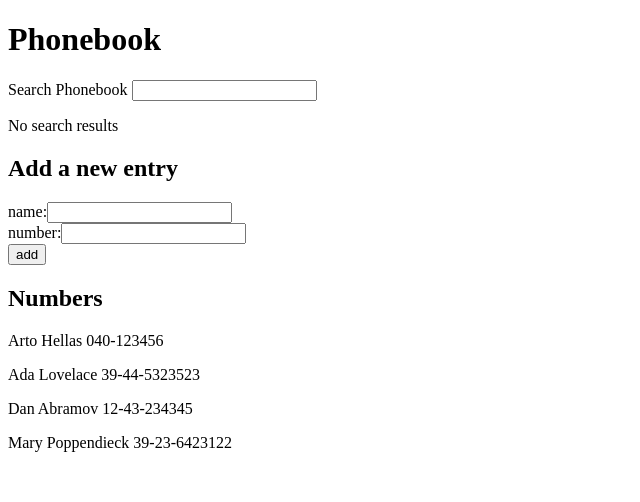
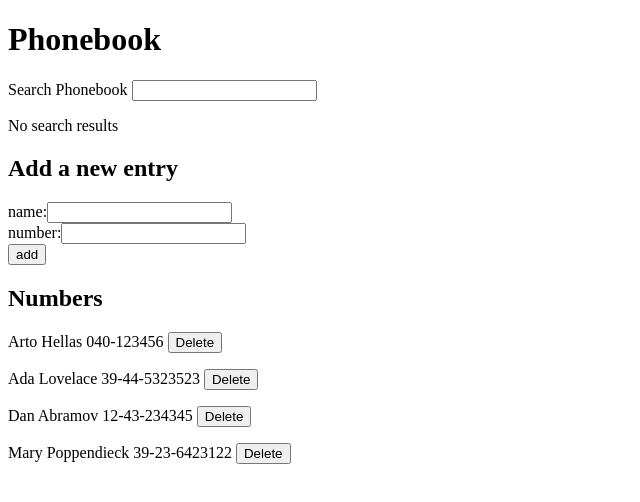
Before and after one commit to MismoMate/FullStackMooc, a React (Vite) app in the folder part2/phonebook/: page / in a window 1280 px wide. Shown: the top 502 px of the page, without its empty margins (0-640 px from the left). Built offline with nearby package versions, Linux system fonts and the light colour scheme; data requests are answered from the project's data file.

Commit message:
Add a delete button

```diff
--- a/part2/phonebook/db.json
+++ b/part2/phonebook/db.json
@@ -1,5 +1,5 @@
 {
-  "persons":[
+  "persons": [
     {
       "name": "Arto Hellas",
       "number": "040-123456",
--- a/part2/phonebook/src/App.jsx
+++ b/part2/phonebook/src/App.jsx
@@ -1,20 +1,27 @@
-import { useState } from 'react'
+import { useState, useEffect } from 'react'
 import Filter from './components/Filter'
 import PersonForm from './components/PersonForm'
 import Persons from './components/Persons'
+import phonebookService from './services/entries'
 
 const App = () => {
-  const [persons, setPersons] = useState([
-    { name: 'Arto Hellas', number: '040-123456', id: 1 },
-    { name: 'Ada Lovelace', number: '39-44-5323523', id: 2 },
-    { name: 'Dan Abramov', number: '12-43-234345', id: 3 },
-    { name: 'Mary Poppendieck', number: '39-23-6423122', id: 4 }
-  ])
+
+
+  const [persons, setPersons] = useState([])
   const [newName, setNewName] = useState('')
   const [newNumber, setNewNumber] = useState('')
   const [searchField, setNewSearchValue] = useState('')
   const [match, setMatch] = useState(false)
 
+  useEffect(() => {
+    console.log('effect')
+    phonebookService
+      .getAll()
+      .then(response => {
+        console.log('promise fulfilled')
+        setPersons(response)
+      })
+  }, [])
 
   const handleNameChange = (event) => setNewName(event.target.value)
 
@@ -24,9 +31,14 @@ const App = () => {
     event.preventDefault()
     const duplicate = persons.some(person => person.name.toLowerCase() === newName.toLowerCase())
     if (!duplicate) {
-      setPersons(persons.concat({name: newName, number: newNumber, id: persons.length + 1}))
-      setNewName('')
-      setNewNumber('')
+      let newObject = {name: newName, number: newNumber}
+      phonebookService
+        .create(newObject)
+        .then(returnObject => {
+            setPersons(persons.concat(returnObject))
+            setNewName('')
+            setNewNumber('')
+        })
     } else {
       alert(`${newName} is already added to phonebook`)
     }
@@ -45,6 +57,18 @@ const App = () => {
     })
   }
 
+  const handleDeletion = (id) => {
+    console.log("deleting entry", id)
+    phonebookService
+        .deleteEntry(id)
+        .then(response => {
+          setPersons(persons.filter(person => person.id != id))
+        })
+        .catch(() => {
+          alert(`the note ${id} was deleted`)
+        })
+  }
+
   return (
     <div>
       <h1>Phonebook</h1>
@@ -56,7 +80,7 @@ const App = () => {
       />
 
       <h2>Numbers</h2>
-      <Persons persons={persons} />
+      <Persons persons={persons} handleDeletion={handleDeletion} />
 
     </div>
   )
--- a/part2/phonebook/src/components/Filter.jsx
+++ b/part2/phonebook/src/components/Filter.jsx
@@ -1,9 +1,3 @@
-
-const Entry = ({name, number}) => {
-  return (
-    <p>{name} {number}</p>
-  )
-}
 
 const Filter = (props) => {
 
@@ -23,5 +17,15 @@ const Filter = (props) => {
     )
 }
 
+const Entry = (props) => {
+
+    return (
+        <>
+            <p>{props.name} {props.number}</p>
+        </>
+    )
+}
+
+
 
 export default Filter
--- a/part2/phonebook/src/components/Persons.jsx
+++ b/part2/phonebook/src/components/Persons.jsx
@@ -5,17 +5,29 @@ const Persons = (props) => {
             {
                 props.persons.map(
                     person =>
-                    <Entry key={person.id} name={person.name} number={person.number} />
+                    <Entry key={person.id} name={person.name} number={person.number} id={person.id} handleDeletion={props.handleDeletion} />
                 )
             }
         </div>
     )
 }
 
-const Entry = ({name, number}) => {
-  return (
-    <p>{name} {number}</p>
-  )
+const Entry = (props) => {
+
+    const handleDeleteClick = () => {
+        console.log(props.id)
+        if (window.confirm(`Delete ${props.name}`)) {
+            props.handleDeletion(props.id)
+        } else {
+            console.log("Deletion canceled")
+        }
+    }
+
+    return (
+        <>
+            <p>{props.name} {props.number} <button onClick={handleDeleteClick} >Delete</button></p>
+        </>
+    )
 }
 
 export default Persons
--- /dev/null
+++ b/part2/phonebook/src/services/entries.js
@@ -0,0 +1,25 @@
+import axios from 'axios'
+
+const baseUrl = 'http://localhost:3001/persons'
+
+const getAll = async () => {
+    const request = axios.get(baseUrl)
+    return request.then(response => response.data)
+}
+
+const create = async newObject => {
+    const request = axios.post(baseUrl, newObject)
+    return request.then(response => response.data)
+}
+
+const update = async (id, newObject) => {
+
+}
+
+const deleteEntry = async id => {
+    const request = axios.delete(`${baseUrl}/${id}`)
+    return request.then(response => response.data)
+}
+
+
+export default { getAll, create, update, deleteEntry }
```
